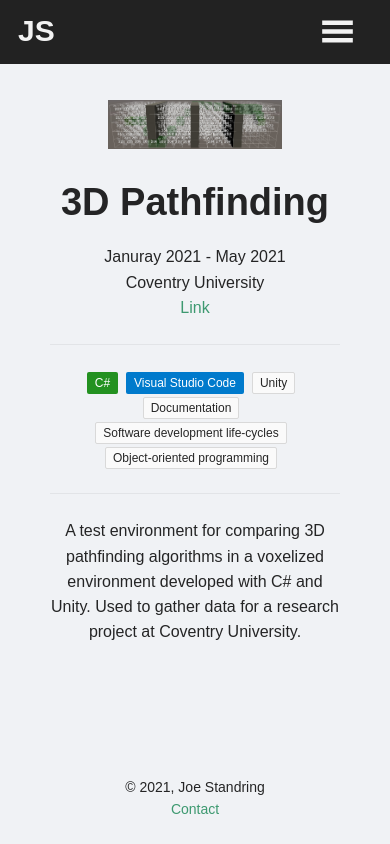
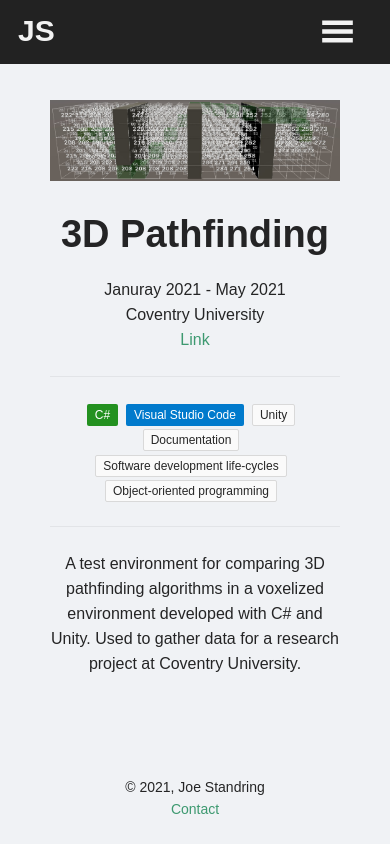
Before and after one commit to joestandring/joestandring.github.io, a React (Create React App) app: page /project/3d-pathfinding in a window 390 px wide. Built offline with nearby package versions, Linux system fonts and the light colour scheme; a web font is replaced by a local one.

Commit message:
Incrase sizing of project images on mobile

```diff
--- a/src/App.jsx
+++ b/src/App.jsx
@@ -37,7 +37,7 @@ function App() {
             </Content>
           </Route>
           <Route path="/project/:route">
-            <Content className="content-style">
+            <Content className="content-style" windowWidth={windowWidth}>
               <Project />
             </Content>
           </Route>
--- a/src/components/content/Post.jsx
+++ b/src/components/content/Post.jsx
@@ -28,9 +28,6 @@ function Post() {
             width="60%"
           />
         </div>
-        <div className="vert-center">
-          <a href="google.com">View on LinkedIn</a>
-        </div>
         <div>
           <Text type="secondary">{post.date}</Text>
         </div>
--- a/src/components/content/Project.jsx
+++ b/src/components/content/Project.jsx
@@ -11,7 +11,7 @@ import Tags from '../../data/tags.json';
 
 const { Title, Text } = Typography;
 
-function Project() {
+function Project(props) {
   const [project, setProject] = useState();
   const { route } = useParams();
 
@@ -24,6 +24,9 @@ function Project() {
   if (project != null) {
     const tags = [];
 
+    // eslint-disable-next-line react/prop-types
+    const { windowWidth } = props;
+
     project.tags.forEach((tagName) => {
       tags.push(Tags.find((tag) => tag.name === tagName));
     });
@@ -32,15 +35,31 @@ function Project() {
       <Tag color={tag.color}>{tag.name}</Tag>
     ));
 
-    return (
-      <>
-        <div className="vert-center">
+    const ProjectImage = () => {
+      if (windowWidth > 600) {
+        return (
           <img
             className="project-image"
             src={`/${project.thumb}`}
             alt={project.name}
             width="60%"
           />
+        );
+      }
+      return (
+        <img
+          className="project-image"
+          src={`/${project.thumb}`}
+          alt={project.name}
+          width="100%"
+        />
+      );
+    };
+
+    return (
+      <>
+        <div className="vert-center">
+          <ProjectImage />
         </div>
         <Title className="center-text">{project.name}</Title>
         <div className="center-text">
```
